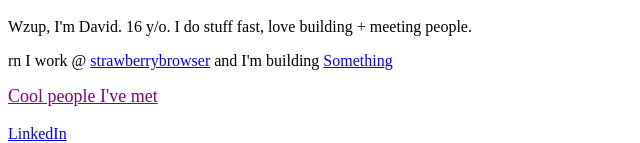
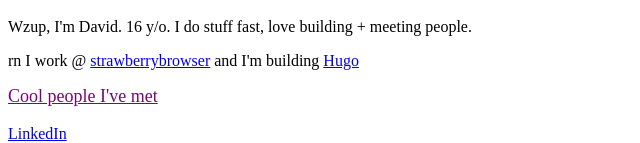
Before and after one commit to dkjo8/dkjo8, a React (Vite) app: page / in a window 1280 px wide. Shown: the part 138-281 px from the top of the page, without its empty margins (0-640 px from the left). Built offline with nearby package versions, Linux system fonts and the light colour scheme.

Commit message:
Update link and text in App component

```diff
--- a/src/App.tsx
+++ b/src/App.tsx
@@ -59,12 +59,12 @@
             </a>
             {' '}and I'm building{' '}
             <a
-              href="https://lockta.dev"
+              href="https://hugo.love/"
               target="_blank"
               rel="noopener noreferrer"
               className="bg-green-500 hover:bg-green-600 text-white px-4 py-2 rounded-lg transition-colors duration-200 inline-block"
             >
-              Something
+              Hugo
             </a>
           </p>
 
```
